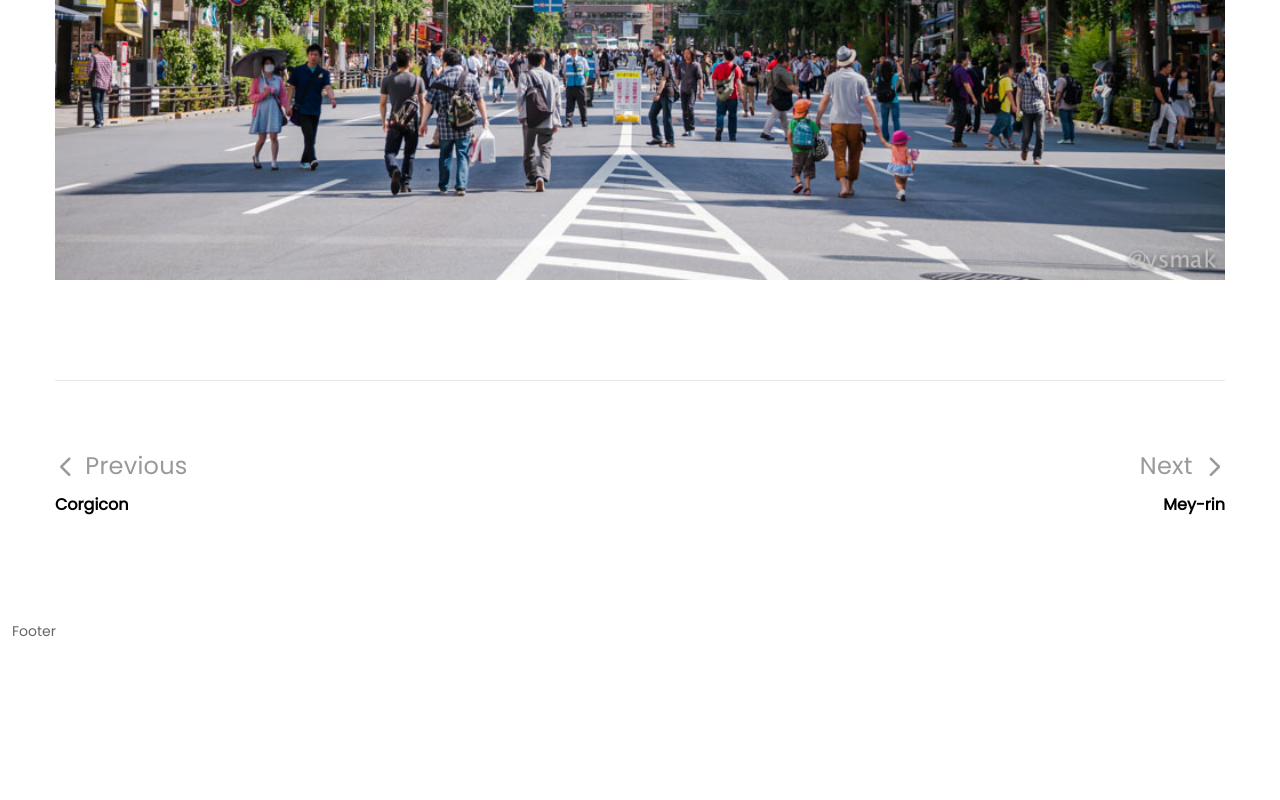
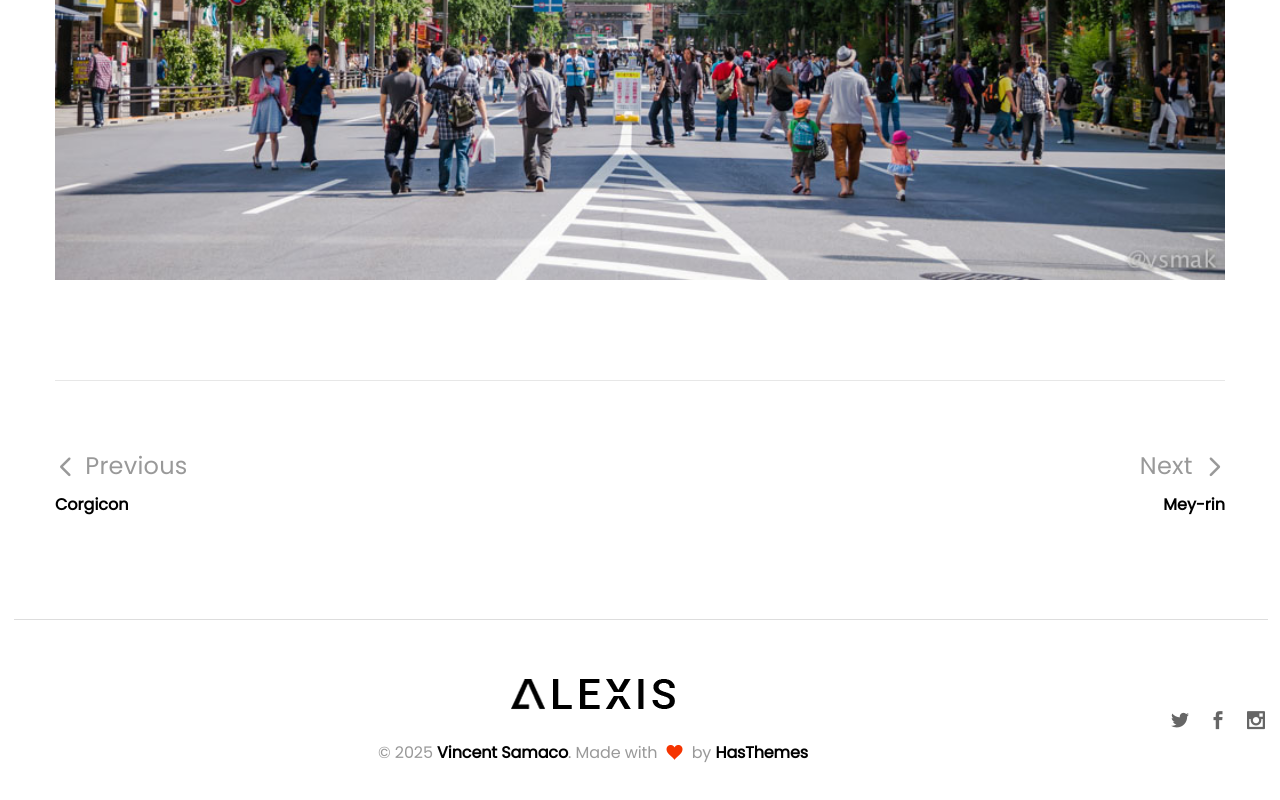
Before and after one commit to vsamaco/vs-portfolio, a Next.js app: page /portfolio/1 in a window 1280 px wide. Shown: the part 917-1717 px from the top of the page. Before the commit the page ends 1560 px from the top, so only its background shows below. Built offline with nearby package versions, Linux system fonts and the light colour scheme.

Commit message:
import footer component and styles

```diff
--- /dev/null
+++ b/src/components/footer-logo/index.tsx
@@ -0,0 +1,16 @@
+import Link from "next/link";
+import { FC } from "react";
+
+interface FooterLogoProps {
+  image: string;
+}
+
+const FooterLogo: FC<FooterLogoProps> = ({ image }) => {
+  return (
+    <Link href={"/"}>
+      <img className="logo-main" src={image} alt="Logo" />
+    </Link>
+  );
+};
+
+export default FooterLogo;
--- a/src/layouts/footer/index.tsx
+++ b/src/layouts/footer/index.tsx
@@ -1,10 +1,68 @@
+import { Link } from "react-router-dom";
+import FooterLogo from "../../components/footer-logo";
+
 const Footer = () => {
   return (
     <footer className="footer-area reveal-footer border-top-style">
       <div className="container-fluid">
         <div className="row">
           <div className="col-sm-12">
-            <div className="footer-content">Footer</div>
+            <div className="footer-content">
+              <div className="widget-item">
+                <div className="widget-footer-nav">
+                  <nav></nav>
+                </div>
+              </div>
+              <div className="widget-item text-center">
+                <div className="about-widget">
+                  <FooterLogo image={`/img/logo.png`} />
+                </div>
+                <div className="widget-copyright">
+                  <p>
+                    © 2025 <span>Vincent Samaco</span>. Made with{" "}
+                    <i className="icofont-heart-alt"></i> by{" "}
+                    <a
+                      target="_blank"
+                      href="https://www.hasthemes.com"
+                      rel="noreferrer"
+                    >
+                      HasThemes
+                    </a>
+                  </p>
+                </div>
+              </div>
+              <div className="widget-item">
+                <ul className="widget-social">
+                  <li>
+                    <a
+                      href="https://twitter.com/"
+                      target="_blank"
+                      rel="noopener noreferrer"
+                    >
+                      <i className="social_twitter"></i>
+                    </a>
+                  </li>
+                  <li>
+                    <a
+                      href="https://www.facebook.com/"
+                      target="_blank"
+                      rel="noopener noreferrer"
+                    >
+                      <i className="social_facebook"></i>
+                    </a>
+                  </li>
+                  <li>
+                    <a
+                      href="https://www.instagram.com/"
+                      target="_blank"
+                      rel="noopener noreferrer"
+                    >
+                      <i className="social_instagram"></i>
+                    </a>
+                  </li>
+                </ul>
+              </div>
+            </div>
           </div>
         </div>
       </div>
--- /dev/null
+++ b/src/styles/scss/footer/_footer.scss
@@ -0,0 +1,253 @@
+/*
+-----------------------------------------------------------------------
+  Footer CSS
+-----------------------------------------------------------------------
+*/
+
+.footer-area {
+    background-color: $white;
+    color: $body-color;
+    padding: 60px 0 60px;
+    // Responsive
+    @media #{$md-device} {
+        padding: 40px 0 40px;
+    }
+    @media #{$sm-device} {
+        padding: 40px 0 40px;
+    }
+    .container-fluid {
+        padding: 0 60px;
+        @media #{$xxl-device} {
+            padding: 0 15px;
+        }
+        @media #{$xxs-device} {
+            padding: 0 15px;
+        }
+    }
+    &.border-top-style {
+        padding: 60px 0 60px;
+        // Responsive
+        @media #{$md-device} {
+            padding: 40px 0 40px;
+        }
+        @media #{$sm-device} {
+            padding: 40px 0 40px;
+        }
+        &:before {
+            background-color: $gray-light;
+            content: "";
+            height: 1px;
+            left: 60px;
+            position: absolute;
+            top: 0;
+            width: calc(100% - 120px);
+            @media #{$xxl-device} {
+                left: 14px;
+                width: calc(100% - 26px);
+            }
+            @media #{$lg-device} {
+                left: 14px;
+                width: calc(100% - 26px);
+            }
+            @media #{$md-device} {
+                left: 14px;
+                width: calc(100% - 26px);
+            }
+            @media #{$xxs-device} {
+                left: 15px;
+                width: calc(100% - 30px);
+            }
+        }
+    }
+    .widget-title {
+    }
+    .about-widget {
+        .footer-logo {
+            display: inline-block;
+            @media #{$lg-device} {
+                max-width: 150px;
+            }
+            @media #{$sm-device} {
+                max-width: 130px;
+            }
+        }
+        p {
+            margin-bottom: 40px;
+        }
+    }
+    .widget-contact-info {
+        align-items: center;
+        color: $black;
+        display: flex;
+        margin-bottom: 0;
+        margin-top: -29px;
+        li {
+            color: $black;
+            font-size: 16px;
+            letter-spacing: -0.1px;
+            padding: 0 8px;
+            @media #{$xxs-device} {
+                font-size: 14px;
+            }
+            a {
+                color: $black;
+                position: relative;
+                &:after {
+                    background-color: #535353;
+                    bottom: 1px;
+                    content: "";
+                    height: 1px;
+                    right: 0;
+                    position: absolute;
+                    width: 0;
+                    @include transition(0.3s);
+                }
+                &:hover {
+                    color: $black;
+                    &:after {
+                        left: 0;
+                        width: 100%;
+                    }
+                }
+            }
+            span {
+                margin-left: 3px;
+            }
+            &:first-child {
+                padding-left: 0;
+            }
+            &:last-child {
+                margin-right: 0;
+                padding: 0;
+            }
+        }
+    }
+    .widget-copyright {
+        margin-top: 29px;
+        p {
+            color: $black-999;
+            font-size: 16px;
+            letter-spacing: -0.1px;
+            padding-top: 0;
+            @media #{$xxs-device} {
+                font-size: 13px;
+            }
+            span {
+                color: $black;
+                font-weight: $font-weight-bold;
+            }
+            i {
+                color: $theme-color4;
+                font-size: 16px;
+                margin: 0 5px;
+            }
+            a {
+                color: $black;
+                font-weight: $font-weight-bold;
+                letter-spacing: -0.15px;
+            }
+        }
+    }
+    .footer-content {
+        align-items: center;
+        display: flex;
+        justify-content: space-between;
+        @media #{$md-device} {
+            display: block;
+            text-align: center;
+        }
+        .widget-footer-nav {
+            ul {
+                margin-bottom: 0;
+                @media #{$md-device} {
+                    margin-bottom: 30px;
+                }
+                li {
+                    display: inline-block;
+                    padding: 0 20px;
+                    &:first-child {
+                        padding-left: 0;
+                    }
+                    &:last-child {
+                        padding-right: 0;
+                    }
+                    a {
+                        display: block;
+                        font-size: 14px;
+                        line-height: 1.2;
+                        font-weight: 700;
+                        font-family: $heading-font;
+                        text-transform: uppercase;
+                        color: $heading-color;
+                        &:hover {
+                            color: $theme-color;
+                        }
+                    }
+                }
+            }
+        }
+        .widget-copyright {
+            @media #{$md-device} {
+                margin-bottom: 25px;
+            }
+        }
+        .about-widget {
+            .footer-logo {
+                @media #{$md-device} {
+                    display: inline-block;
+                    margin-bottom: 0px;
+                }
+            }
+        }
+        .widget-social {
+            margin-bottom: 0;
+            li {
+                display: inline-block;
+                margin-right: 20px;
+                &:last-child {
+                    margin-right: 0;
+                }
+                &.social-text {
+                    margin-right: 50px;
+                    // Responsive
+                    @media #{$lg-device} {
+                        margin-right: 25px;
+                    }
+                    span {
+                        font-size: 14px;
+                        font-weight: 700;
+                        line-height: 1.2;
+                        font-family: $heading-font;
+                        text-transform: uppercase;
+                        color: $heading-font;
+                    }
+                }
+                a {
+                    font-size: 18px;
+                    line-height: 1.3;
+                    color: $body-color;
+                    &:hover {
+                        color: $heading-color;
+                    }
+                }
+            }
+        }
+    }
+}
+
+.reveal-footer {
+    bottom: 0;
+    left: 0;
+    position: relative;
+    width: 100%;
+    @media #{$md-device} {
+        position: relative;
+    }
+}
+
+.site-wrapper-reveal {
+    position: relative;
+    @media #{$md-device} {
+        margin-bottom: 0 !important;
+    }
+}
--- a/src/styles/scss/style.scss
+++ b/src/styles/scss/style.scss
@@ -19,3 +19,6 @@
 // Components
 @import "alexis/portfolio";
 @import "alexis/intro";
+
+// Footer
+@import "footer/footer";
```
